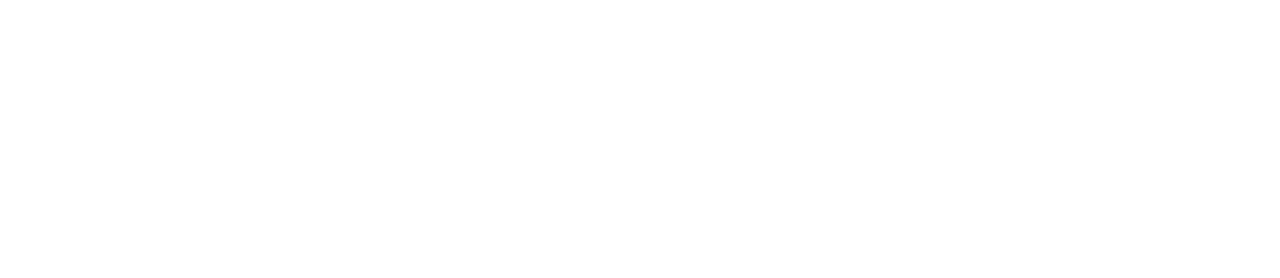
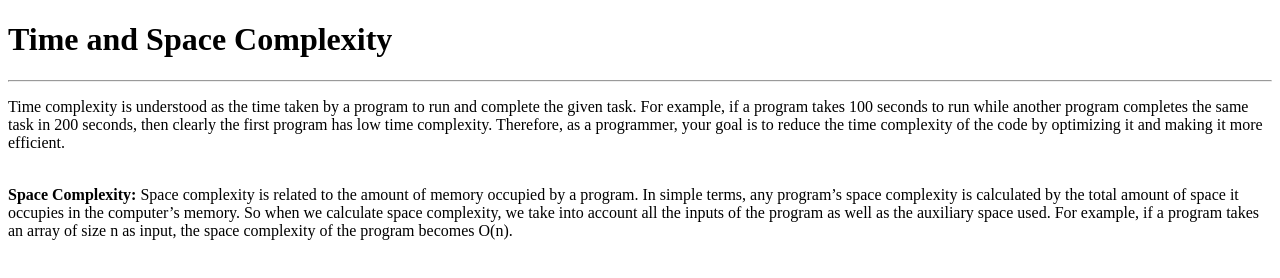
Before and after one commit to acciojob/time-and-space-complexity-ShrutiTrivedi11, a website: page main.html in a window 1280 px wide. Drawn offline with Linux system fonts and the light colour scheme.

Commit message:
created a submission

```diff
--- a/main.html
+++ b/main.html
@@ -7,6 +7,10 @@
 </head>
 
 <body>
+	<h1>Time and Space Complexity</h1><hr>
+	<p>Time complexity is understood as the time taken by a program to run and complete the given task. For example, if a program takes 100 seconds to run while another program completes the same task in 200 seconds, then clearly the first program has low time complexity. Therefore, as a programmer, your goal is to reduce the time complexity of the code by optimizing it and making it more efficient.</p>
+	<br>
+	<b>Space Complexity:</b> Space complexity is related to the amount of memory occupied by a program. In simple terms, any program’s space complexity is calculated by the total amount of space it occupies in the computer’s memory. So when we calculate space complexity, we take into account all the inputs of the program as well as the auxiliary space used. For example, if a program takes an array of size n as input, the space complexity of the program becomes O(n).
 	<!-- the entire body must be written by student -->
     <script type="text/javascript" src="./script.js">
 </script>
```
